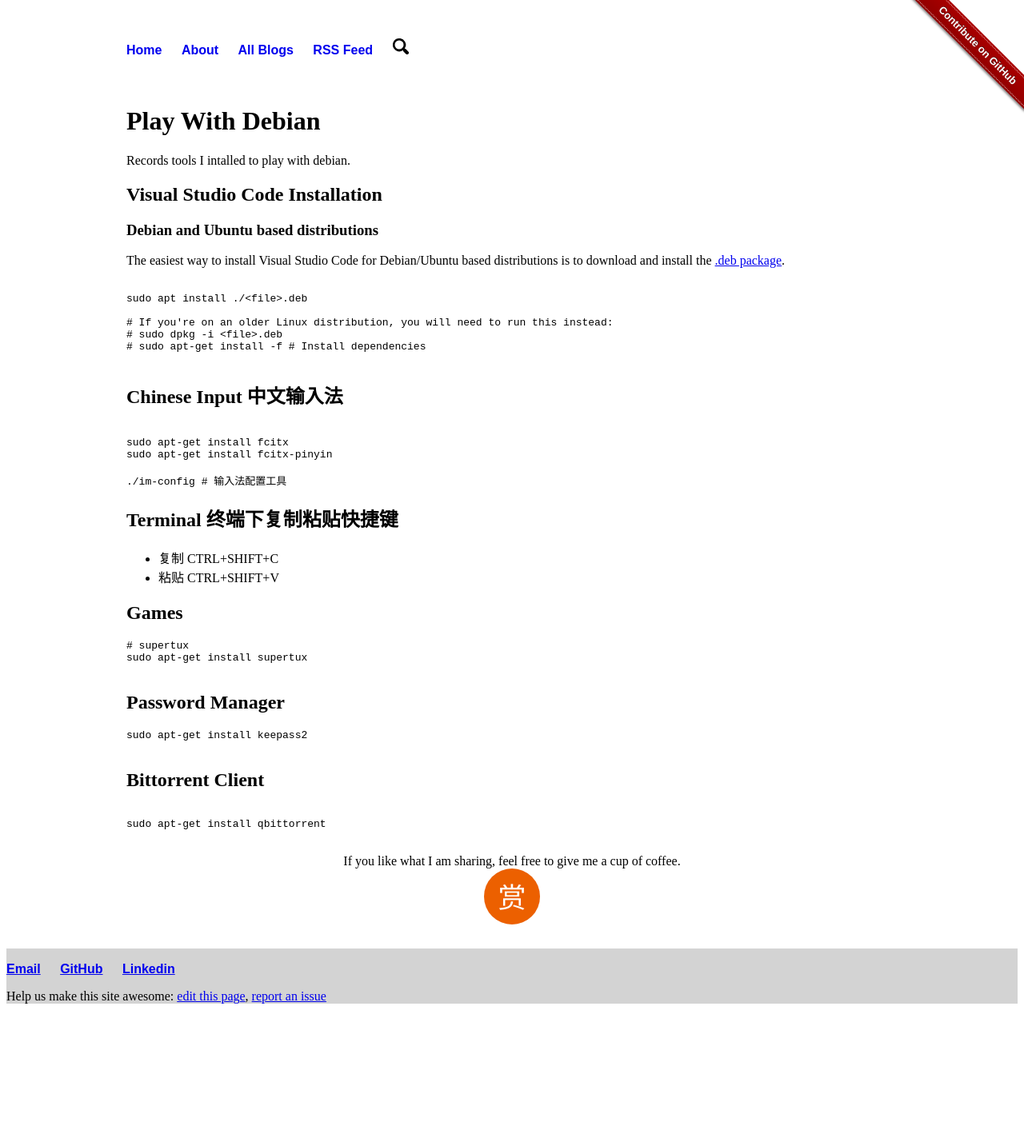
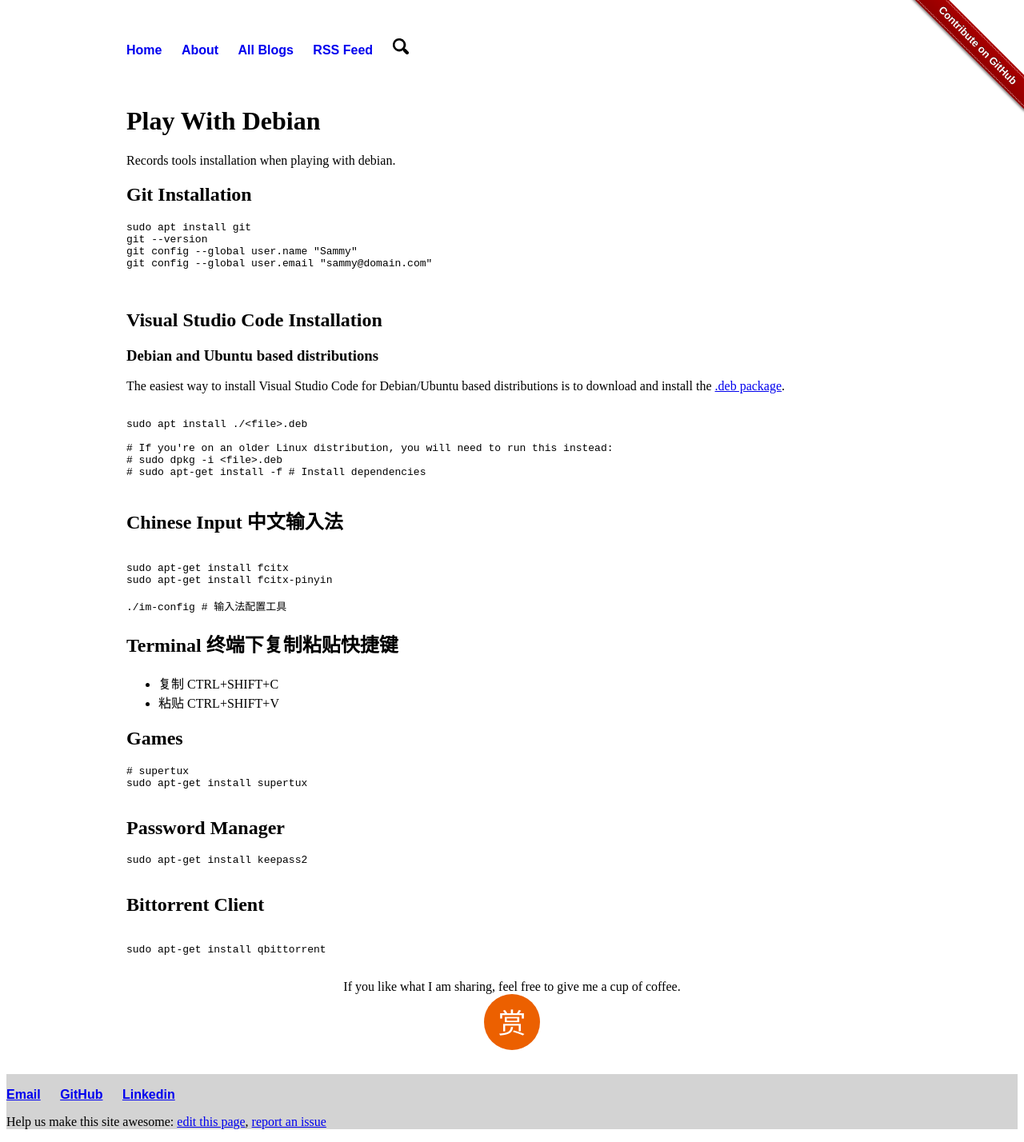
Before and after one commit to liuning0820/liuning0820.github.io, a Jekyll site: the page built from _posts/2019-04-18-play-with-debian.md, in a window 1280 px wide. Shown: the whole page at 80% size. Built offline with Jekyll 4.4.1, drawn with Linux system fonts in a browser that asks for light colours; before the commit the page ends 1271 px from its top, so only the background shows below that.

Commit message:
update the doc.

````diff
--- a/_posts/2019-04-18-install-vscode-on-debian.md
+++ b/_posts/2019-04-18-play-with-debian.md
@@ -5,7 +5,18 @@ title: "Play With Debian"
 
 # Play With Debian
 
-Records tools I intalled to play with debian.
+Records tools installation when playing with debian.
+
+## Git Installation
+
+```sh
+sudo apt install git
+git --version
+git config --global user.name "Sammy"
+git config --global user.email "sammy@domain.com"
+
+
+```
 
 ## Visual Studio Code Installation
 
````
